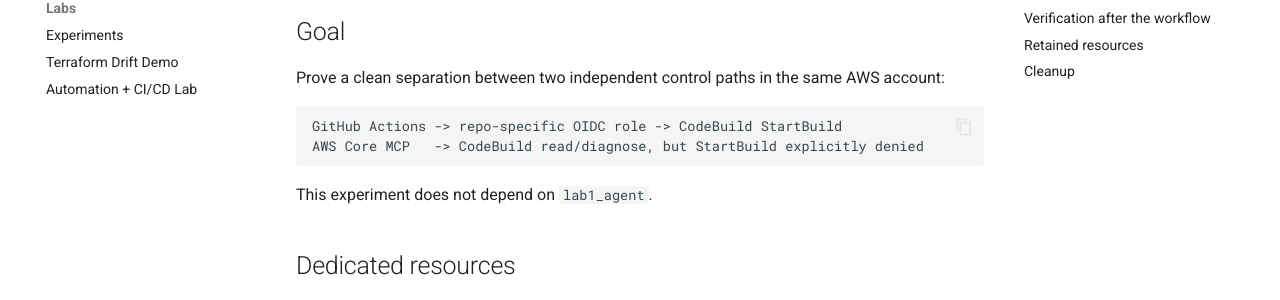
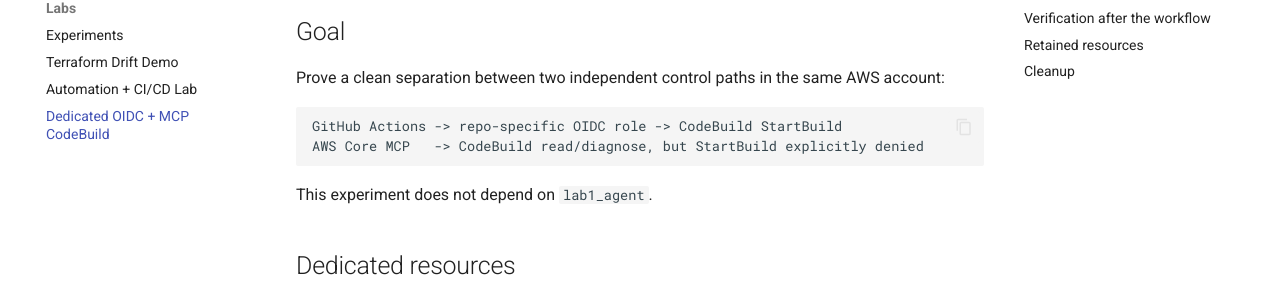
Before and after one commit to mytestlab123/chatgpt-aws, an MkDocs documentation site: the page built from docs/OIDC_MCP_CODEBUILD_LAB.md, in a window 1280 px wide. Shown: the part 282-582 px from the top of the page. Built offline with MkDocs 1.6.1 and Material for MkDocs 9.7.7, drawn with Linux system fonts in a browser that asks for light colours; comment, search, counter and statistics services are not loaded.

Commit message:
Add OIDC MCP CodeBuild lab to docs navigation

```diff
--- a/mkdocs.yml
+++ b/mkdocs.yml
@@ -62,6 +62,7 @@
       - Experiments: EXPERIMENTS.md
       - Terraform Drift Demo: DRIFT_DEMO.md
       - Automation + CI/CD Lab: AUTOMATION_CICD_LAB.md
+      - Dedicated OIDC + MCP CodeBuild: OIDC_MCP_CODEBUILD_LAB.md
 
 extra:
   generator: false
```
